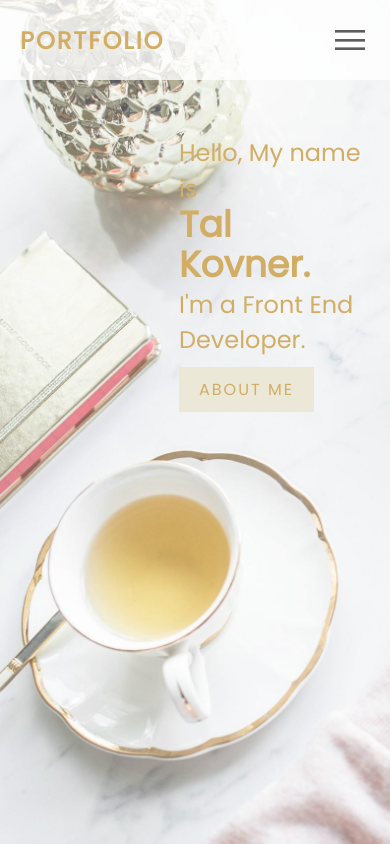
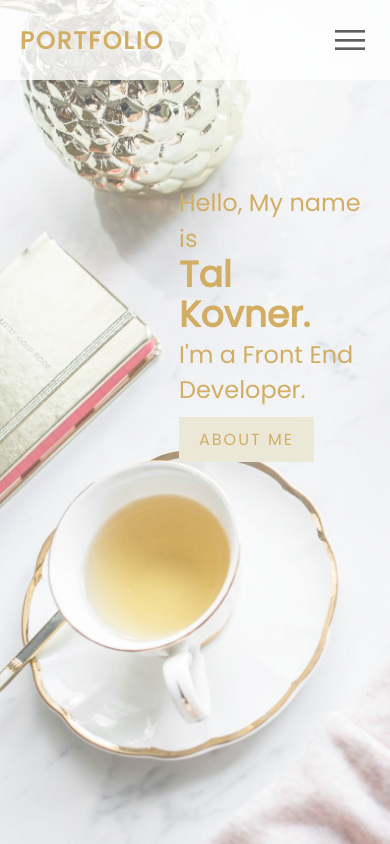
Before and after one commit to TalKovner/portfolio, a React (Create React App) app: page / in a window 390 px wide. Shown: the top 844 px of the page. Built offline with nearby package versions, Linux system fonts and the light colour scheme.

Commit message:
more adjustments

```diff
--- a/src/style/Banner.css
+++ b/src/style/Banner.css
@@ -81,7 +81,7 @@ section {
 
 @media (max-width: 600px) {
     .banner {
-        padding: 135px 20px 100px 179px;
+        padding: 185px 20px 100px 179px;
     }
 
     .banner h2 {
```
